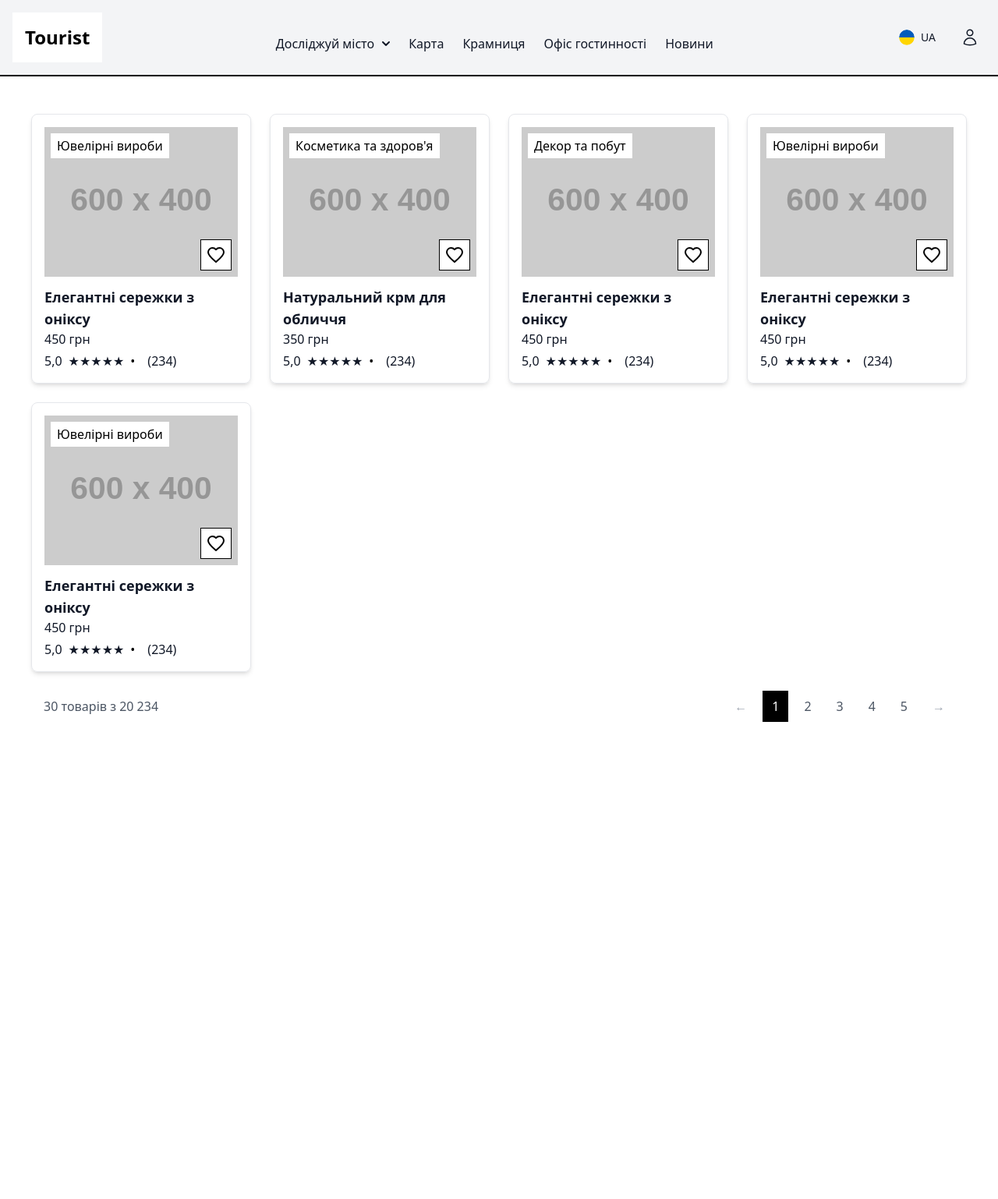
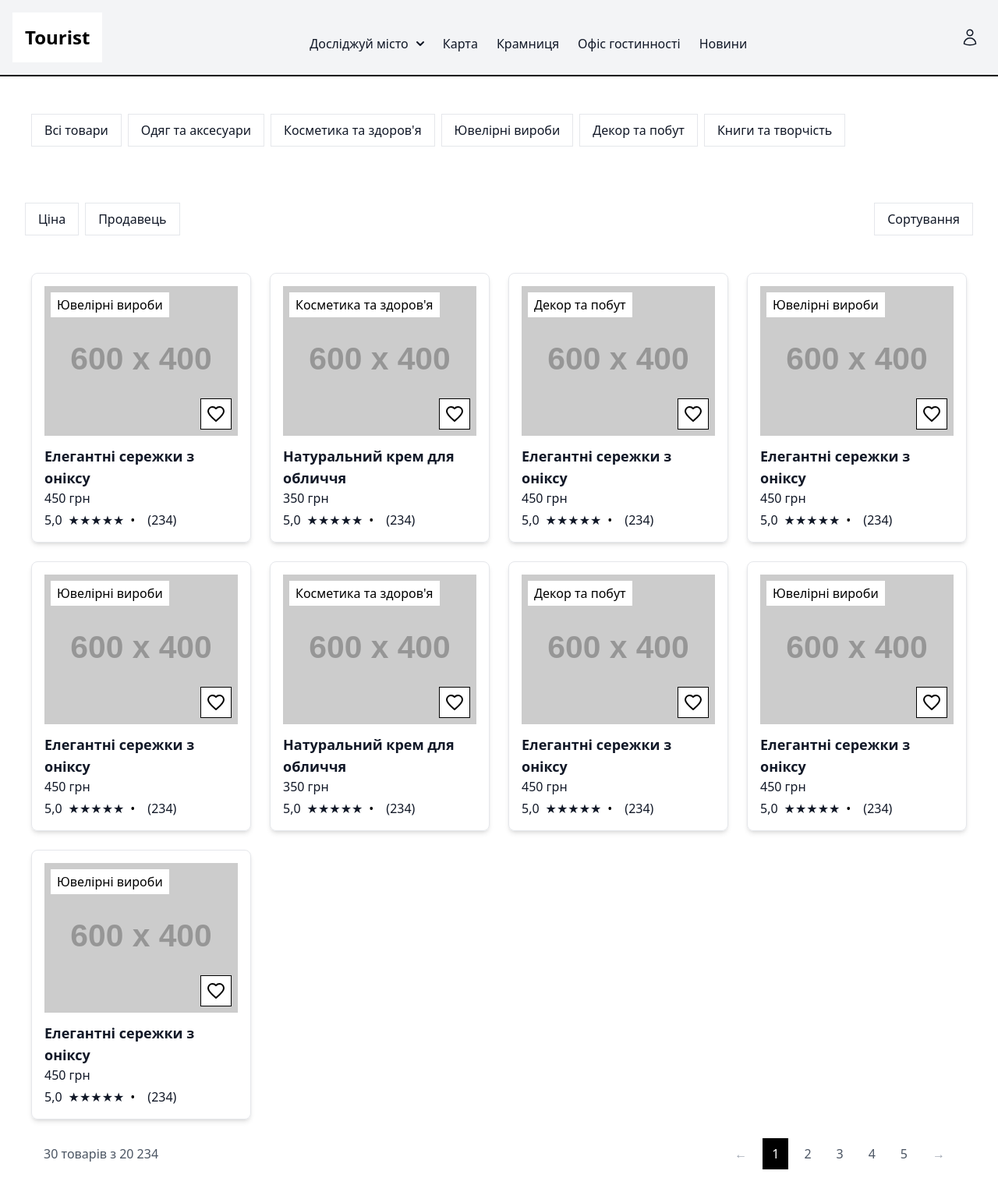
Before and after one commit to Angelina2708/touristkp, a website: page index.html in a window 1280 px wide. Shown: the whole page at 78% size. Before the commit the page ends 974 px from the top, so only its background shows below. Drawn offline with nearby package versions, Linux system fonts and the light colour scheme; placeholder pictures from the web are drawn by us.

Commit message:
update index page

```diff
--- a/index.html
+++ b/index.html
@@ -47,113 +47,6 @@
         </div>
 
         <div class="flex items-center gap-2">
-          <button id="language-dropdown-button" type="button" data-dropdown-toggle="language-dropdown-menu"
-            class="inline-flex items-center font-medium justify-center px-4 py-2 text-sm text-gray-900 rounded-lg cursor-pointer hover:bg-gray-100">
-            <svg class="w-5 h-5 rounded-full me-2" name="uk" xmlns="http://www.w3.org/2000/svg"
-              xmlns:xlink="http://www.w3.org/1999/xlink" version="1.1" viewBox="0 0 256 256" xml:space="preserve">
-
-              <defs>
-              </defs>
-              <g style="stroke: none; stroke-width: 0; stroke-dasharray: none; stroke-linecap: butt; stroke-linejoin: miter; stroke-miterlimit: 10; fill: none; fill-rule: nonzero; opacity: 1;"
-                transform="translate(1.4065934065934016 1.4065934065934016) scale(2.81 2.81)">
-                <path d="M 45 90 C 20.147 90 0 69.853 0 45 h 90 C 90 69.853 69.853 90 45 90 z"
-                  style="stroke: none; stroke-width: 1; stroke-dasharray: none; stroke-linecap: butt; stroke-linejoin: miter; stroke-miterlimit: 10; fill: rgb(255,213,0); fill-rule: nonzero; opacity: 1;"
-                  transform=" matrix(1 0 0 1 0 0) " stroke-linecap="round"></path>
-                <path d="M 45 0 C 20.147 0 0 20.147 0 45 h 90 C 90 20.147 69.853 0 45 0 z"
-                  style="stroke: none; stroke-width: 1; stroke-dasharray: none; stroke-linecap: butt; stroke-linejoin: miter; stroke-miterlimit: 10; fill: rgb(0,91,187); fill-rule: nonzero; opacity: 1;"
-                  transform=" matrix(1 0 0 1 0 0) " stroke-linecap="round"></path>
-              </g>
-              <script xmlns=""></script>
-            </svg>
-            <span id="current-language">UA</span>
-          </button>
-
-          <div id="language-dropdown-menu"
-            class="z-50 hidden absolute left-0 mt-2 w-20 bg-white divide-y divide-gray-100 rounded-lg shadow dark:bg-gray-700"
-            style="position: absolute; inset: 0px auto auto 0px; margin: 0px; transform: translate3d(1034.5px, 64px, 0px);"
-            data-popper-placement="bottom">
-            <ul class="py-2 text-sm font-medium" role="menu">
-              <li>
-                <a href="#" data-locale="en"
-                  class="block px-4 py-2 text-gray-700 hover:bg-gray-100 dark:text-gray-400 dark:hover:bg-gray-600 dark:hover:text-white language-option"
-                  role="menuitem">
-                  <div class="inline-flex items-center">
-                    <svg class="h-3.5 w-3.5 rounded-full me-2" name="en" aria-hidden="true"
-                      xmlns="http://www.w3.org/2000/svg" xmlns:xlink="http://www.w3.org/1999/xlink"
-                      viewBox="0 0 3900 3900">
-                      <path fill="#b22234" d="M0 0h7410v3900H0z"></path>
-                      <path d="M0 450h7410m0 600H0m0 600h7410m0 600H0m0 600h7410m0 600H0" stroke="#fff"
-                        stroke-width="300"></path>
-                      <path fill="#3c3b6e" d="M0 0h2964v2100H0z"></path>
-                      <g fill="#fff">
-                        <g id="d">
-                          <g id="c">
-                            <g id="e">
-                              <g id="b">
-                                <path id="a" d="M247 90l70.534 217.082-184.66-134.164h228.253L176.466 307.082z"></path>
-                                <use xlink:href="#a" y="420"></use>
-                                <use xlink:href="#a" y="840"></use>
-                                <use xlink:href="#a" y="1260"></use>
-                              </g>
-                              <use xlink:href="#a" y="1680"></use>
-                            </g>
-                            <use xlink:href="#b" x="247" y="210"></use>
-                          </g>
-                          <use xlink:href="#c" x="494"></use>
-                        </g>
-                        <use xlink:href="#d" x="988"></use>
-                        <use xlink:href="#c" x="1976"></use>
-                        <use xlink:href="#e" x="2470"></use>
-                      </g>
-                    </svg>
-                    EN
-                  </div>
-                </a>
-              </li>
-            </ul>
-          </div>
-
-          <script>
-            document.addEventListener("DOMContentLoaded", function () {
-              console.log('DOMContentLoaded');
-              const dropdownButton = document.getElementById("language-dropdown-button");
-              const dropdownMenu = document.getElementById("language-dropdown-menu");
-              const languageOptions = document.querySelectorAll(".language-option");
-              const currentLanguage = document.getElementById("current-language");
-
-              dropdownButton.addEventListener("click", function (e) {
-                dropdownMenu.classList.toggle("hidden");
-              });
-
-              languageOptions.forEach(option => {
-                option.addEventListener("click", function (event) {
-                  console.log('click');
-                  event.preventDefault();
-                  const selectedLocale = this.getAttribute("data-locale");
-
-                  // currentLanguage.textContent = selectedLocale.toUpperCase();
-
-                  let segments = window.location.pathname.split('/').filter(s => s.length > 0);
-                  if (segments.length > 0 && ['ua', 'en'].includes(segments[0])) {
-                    segments[0] = selectedLocale;
-                  } else {
-                    segments.unshift(selectedLocale);
-                  }
-
-                  const newPath = '/' + segments.join('/');
-                  console.log(newPath, 'newPath');
-                  window.location.href = newPath;
-                });
-              });
-
-              document.addEventListener("click", function (event) {
-                if (!dropdownButton.contains(event.target) && !dropdownMenu.contains(event.target)) {
-                  dropdownMenu.classList.add("hidden");
-                }
-              });
-            });
-
-          </script>
 
           <button type="button" class="flex text-sm rounded-full md:me-0 p-2 hover:bg-gray-100" id="user-menu-button"
             aria-expanded="false" data-dropdown-toggle="user-dropdown" data-dropdown-placement="bottom">
@@ -200,18 +93,84 @@
   </header>
 
   <main class="container mx-auto px-4 py-6 ">
+
+    <!--  фільтри з чекбоксами -->
+    <div class="flex space-x-2 mx-auto p-6">
+      <label class="flex items-center border px-4 py-2 cursor-pointer hover:bg-gray-300">
+        <input type="checkbox" class="hidden" checked>
+        Всі товари
+      </label>
+
+      <label class="flex items-center border  px-4 py-2 cursor-pointer hover:bg-gray-300">
+        <input type="checkbox" class="hidden">
+        Одяг та аксесуари
+      </label>
+
+      <label class="flex items-center border  px-4 py-2 cursor-pointer hover:bg-gray-300">
+        <input type="checkbox" class="hidden">
+        Косметика та здоров'я
+      </label>
+
+      <label class="flex items-center border px-4 py-2 cursor-pointer hover:bg-gray-300">
+        <input type="checkbox" class="hidden">
+        Ювелірні вироби
+      </label>
+
+      <label class="flex items-center border px-4 py-2 cursor-pointer hover:bg-gray-300">
+        <input type="checkbox" class="hidden">
+        Декор та побут
+      </label>
+
+      <label class="flex items-center border px-4 py-2 cursor-pointer hover:bg-gray-300">
+        <input type="checkbox" class="hidden">
+        Книги та творчість
+      </label>
+    </div>
+
+    <!-- фільтри інші -->
+    <div class="flex space-x-2 mx-auto p-6 justify-between items-center mt-6 px-4">
+      <div class="flex space-x-2">
+        <!-- Фільтр за ціною -->
+        <div class="relative group">
+          <button class="border px-4 py-2 bg-white hover:bg-gray-200">
+            Ціна
+          </button>
+        </div>
+        <!-- Фільтр за продавцем -->
+        <div class="relative group">
+          <button class="border px-4 py-2 bg-white hover:bg-gray-200">
+            Продавець
+          </button>
+        </div>
+      </div>
+      <div>
+        <!-- Сортування (в кінці рядка) -->
+        <div class="relative group ml-auto">
+          <button class="border px-4 py-2 bg-white hover:bg-gray-200">
+            Сортування
+          </button>
+        </div>
+      </div>
+    </div>
+
+
+
+
     <!-- тут мають бути всі товари і тд -->
     <div class="container mx-auto p-6 ">
       <div class="grid grid-cols-1 sm:grid-cols-2 md:grid-cols-3 lg:grid-cols-4 gap-6">
 
         <!-- Карточка товару -->
-        <div class="border rounded-lg shadow-md p-4 w-full">
+        <div class="border rounded-lg shadow-md hover:shadow-2xl transition-shadow duration-300 p-4 w-full">
           <div class="relative">
             <img src="https://placehold.co/600x400/png" alt="Товар" class="w-full h-48 object-cover ">
             <span class="absolute top-2 left-2 text-black text-s px-2 py-1 bg-white">Ювелірні вироби</span>
-            <button class="absolute bottom-2 right-2 w-10 h-10 border border-black bg-white flex items-center justify-center ">
-              <svg xmlns="http://www.w3.org/2000/svg" fill="none" viewBox="0 0 24 24" stroke-width="2" stroke="black" class="w-6 h-6  hover:fill-red-500 hover:stroke-red-500">
-                <path stroke-linecap="round" stroke-linejoin="round" d="M12 21l-1.45-1.318C5.4 15.368 2 12.274 2 8.5 2 5.42 4.42 3 7.5 3c1.74 0 3.41.81 4.5 2.09C13.09 3.81 14.76 3 16.5 3 19.58 3 22 5.42 22 8.5c0 3.774-3.4 6.868-8.55 11.182L12 21z"/>
+            <button
+              class="absolute bottom-2 right-2 w-10 h-10 border border-black bg-white flex items-center justify-center ">
+              <svg xmlns="http://www.w3.org/2000/svg" fill="none" viewBox="0 0 24 24" stroke-width="2" stroke="black"
+                class="w-6 h-6  hover:fill-red-500 hover:stroke-red-500">
+                <path stroke-linecap="round" stroke-linejoin="round"
+                  d="M12 21l-1.45-1.318C5.4 15.368 2 12.274 2 8.5 2 5.42 4.42 3 7.5 3c1.74 0 3.41.81 4.5 2.09C13.09 3.81 14.76 3 16.5 3 19.58 3 22 5.42 22 8.5c0 3.774-3.4 6.868-8.55 11.182L12 21z" />
               </svg>
             </button> <!-- Сердечко -->
           </div>
@@ -225,18 +184,21 @@
           </div>
         </div>
         <!-- Кінець однієї карти товару -->
-         <!-- 2 -->
-        <div class="border rounded-lg shadow-md p-4 w-full">
+        <!-- 2 -->
+        <div class="border rounded-lg shadow-md hover:shadow-2xl transition-shadow duration-300 p-4 w-full">
           <div class="relative">
             <img src="https://placehold.co/600x400/png" alt="Товар" class="w-full h-48 object-cover ">
             <span class="absolute top-2 left-2 text-black text-s px-2 py-1 bg-white">Косметика та здоров'я</span>
-            <button class="absolute bottom-2 right-2 w-10 h-10 border border-black bg-white flex items-center justify-center">
-              <svg xmlns="http://www.w3.org/2000/svg" fill="none" viewBox="0 0 24 24" stroke-width="2" stroke="black" class="w-6 h-6  hover:fill-red-500 hover:stroke-red-500">
-                <path stroke-linecap="round" stroke-linejoin="round" d="M12 21l-1.45-1.318C5.4 15.368 2 12.274 2 8.5 2 5.42 4.42 3 7.5 3c1.74 0 3.41.81 4.5 2.09C13.09 3.81 14.76 3 16.5 3 19.58 3 22 5.42 22 8.5c0 3.774-3.4 6.868-8.55 11.182L12 21z"/>
+            <button
+              class="absolute bottom-2 right-2 w-10 h-10 border border-black bg-white flex items-center justify-center">
+              <svg xmlns="http://www.w3.org/2000/svg" fill="none" viewBox="0 0 24 24" stroke-width="2" stroke="black"
+                class="w-6 h-6  hover:fill-red-500 hover:stroke-red-500">
+                <path stroke-linecap="round" stroke-linejoin="round"
+                  d="M12 21l-1.45-1.318C5.4 15.368 2 12.274 2 8.5 2 5.42 4.42 3 7.5 3c1.74 0 3.41.81 4.5 2.09C13.09 3.81 14.76 3 16.5 3 19.58 3 22 5.42 22 8.5c0 3.774-3.4 6.868-8.55 11.182L12 21z" />
               </svg>
             </button> <!-- Сердечко -->
           </div>
-          <h3 class="mt-3 font-semibold text-lg">Натуральний крм для обличчя</h3>
+          <h3 class="mt-3 font-semibold text-lg">Натуральний крем для обличчя</h3>
           <p class="text-black-600">350 грн</p>
           <div class="flex items-center text-black-500 mt-1">
             <span class="text-black-500 mr-2">5,0</span> <!-- Середня оцінка -->
@@ -246,13 +208,16 @@
           </div>
         </div>
         <!-- 3 -->
-        <div class="border rounded-lg shadow-md p-4 w-full">
+        <div class="border rounded-lg shadow-md hover:shadow-2xl transition-shadow duration-300 p-4 w-full">
           <div class="relative">
             <img src="https://placehold.co/600x400/png" alt="Товар" class="w-full h-48 object-cover ">
             <span class="absolute top-2 left-2 text-black text-s px-2 py-1 bg-white">Декор та побут</span>
-            <button class="absolute bottom-2 right-2 w-10 h-10 border border-black bg-white flex items-center justify-center">
-              <svg xmlns="http://www.w3.org/2000/svg" fill="none" viewBox="0 0 24 24" stroke-width="2" stroke="black" class="w-6 h-6  hover:fill-red-500 hover:stroke-red-500">
-                <path stroke-linecap="round" stroke-linejoin="round" d="M12 21l-1.45-1.318C5.4 15.368 2 12.274 2 8.5 2 5.42 4.42 3 7.5 3c1.74 0 3.41.81 4.5 2.09C13.09 3.81 14.76 3 16.5 3 19.58 3 22 5.42 22 8.5c0 3.774-3.4 6.868-8.55 11.182L12 21z"/>
+            <button
+              class="absolute bottom-2 right-2 w-10 h-10 border border-black bg-white flex items-center justify-center">
+              <svg xmlns="http://www.w3.org/2000/svg" fill="none" viewBox="0 0 24 24" stroke-width="2" stroke="black"
+                class="w-6 h-6  hover:fill-red-500 hover:stroke-red-500">
+                <path stroke-linecap="round" stroke-linejoin="round"
+                  d="M12 21l-1.45-1.318C5.4 15.368 2 12.274 2 8.5 2 5.42 4.42 3 7.5 3c1.74 0 3.41.81 4.5 2.09C13.09 3.81 14.76 3 16.5 3 19.58 3 22 5.42 22 8.5c0 3.774-3.4 6.868-8.55 11.182L12 21z" />
               </svg>
             </button> <!-- Сердечко -->
           </div>
@@ -266,13 +231,16 @@
           </div>
         </div>
         <!-- 4 -->
-        <div class="border rounded-lg shadow-md p-4 w-full">
+        <div class="border rounded-lg shadow-md hover:shadow-2xl transition-shadow duration-300 p-4 w-full">
           <div class="relative">
             <img src="https://placehold.co/600x400/png" alt="Товар" class="w-full h-48 object-cover ">
             <span class="absolute top-2 left-2 text-black text-s px-2 py-1 bg-white">Ювелірні вироби</span>
-            <button class="absolute bottom-2 right-2 w-10 h-10 border border-black bg-white flex items-center justify-center">
-              <svg xmlns="http://www.w3.org/2000/svg" fill="none" viewBox="0 0 24 24" stroke-width="2" stroke="black" class="w-6 h-6  hover:fill-red-500 hover:stroke-red-500">
-                <path stroke-linecap="round" stroke-linejoin="round" d="M12 21l-1.45-1.318C5.4 15.368 2 12.274 2 8.5 2 5.42 4.42 3 7.5 3c1.74 0 3.41.81 4.5 2.09C13.09 3.81 14.76 3 16.5 3 19.58 3 22 5.42 22 8.5c0 3.774-3.4 6.868-8.55 11.182L12 21z"/>
+            <button
+              class="absolute bottom-2 right-2 w-10 h-10 border border-black bg-white flex items-center justify-center">
+              <svg xmlns="http://www.w3.org/2000/svg" fill="none" viewBox="0 0 24 24" stroke-width="2" stroke="black"
+                class="w-6 h-6  hover:fill-red-500 hover:stroke-red-500">
+                <path stroke-linecap="round" stroke-linejoin="round"
+                  d="M12 21l-1.45-1.318C5.4 15.368 2 12.274 2 8.5 2 5.42 4.42 3 7.5 3c1.74 0 3.41.81 4.5 2.09C13.09 3.81 14.76 3 16.5 3 19.58 3 22 5.42 22 8.5c0 3.774-3.4 6.868-8.55 11.182L12 21z" />
               </svg>
             </button> <!-- Сердечко -->
           </div>
@@ -286,13 +254,16 @@
           </div>
         </div>
         <!-- 5 -->
-        <div class="border rounded-lg shadow-md p-4">
+        <div class="border rounded-lg shadow-md hover:shadow-2xl transition-shadow duration-300 p-4">
           <div class="relative">
             <img src="https://placehold.co/600x400/png" alt="Товар" class="w-full h-48 object-cover ">
             <span class="absolute top-2 left-2 text-black text-s px-2 py-1 bg-white">Ювелірні вироби</span>
-            <button class="absolute bottom-2 right-2 w-10 h-10 border border-black bg-white flex items-center justify-center">
-              <svg xmlns="http://www.w3.org/2000/svg" fill="none" viewBox="0 0 24 24" stroke-width="2" stroke="black" class="w-6 h-6  hover:fill-red-500 hover:stroke-red-500">
-                <path stroke-linecap="round" stroke-linejoin="round" d="M12 21l-1.45-1.318C5.4 15.368 2 12.274 2 8.5 2 5.42 4.42 3 7.5 3c1.74 0 3.41.81 4.5 2.09C13.09 3.81 14.76 3 16.5 3 19.58 3 22 5.42 22 8.5c0 3.774-3.4 6.868-8.55 11.182L12 21z"/>
+            <button
+              class="absolute bottom-2 right-2 w-10 h-10 border border-black bg-white flex items-center justify-center">
+              <svg xmlns="http://www.w3.org/2000/svg" fill="none" viewBox="0 0 24 24" stroke-width="2" stroke="black"
+                class="w-6 h-6  hover:fill-red-500 hover:stroke-red-500">
+                <path stroke-linecap="round" stroke-linejoin="round"
+                  d="M12 21l-1.45-1.318C5.4 15.368 2 12.274 2 8.5 2 5.42 4.42 3 7.5 3c1.74 0 3.41.81 4.5 2.09C13.09 3.81 14.76 3 16.5 3 19.58 3 22 5.42 22 8.5c0 3.774-3.4 6.868-8.55 11.182L12 21z" />
               </svg>
             </button> <!-- Сердечко -->
           </div>
@@ -305,7 +276,99 @@
             <span class="text-black-500 ml-2">(234)</span> <!-- Кількість оцінок -->
           </div>
         </div>
-
+        <!-- 6 -->
+        <div class="border rounded-lg shadow-md hover:shadow-2xl transition-shadow duration-300 p-4 w-full">
+          <div class="relative">
+            <img src="https://placehold.co/600x400/png" alt="Товар" class="w-full h-48 object-cover ">
+            <span class="absolute top-2 left-2 text-black text-s px-2 py-1 bg-white">Косметика та здоров'я</span>
+            <button
+              class="absolute bottom-2 right-2 w-10 h-10 border border-black bg-white flex items-center justify-center">
+              <svg xmlns="http://www.w3.org/2000/svg" fill="none" viewBox="0 0 24 24" stroke-width="2" stroke="black"
+                class="w-6 h-6  hover:fill-red-500 hover:stroke-red-500">
+                <path stroke-linecap="round" stroke-linejoin="round"
+                  d="M12 21l-1.45-1.318C5.4 15.368 2 12.274 2 8.5 2 5.42 4.42 3 7.5 3c1.74 0 3.41.81 4.5 2.09C13.09 3.81 14.76 3 16.5 3 19.58 3 22 5.42 22 8.5c0 3.774-3.4 6.868-8.55 11.182L12 21z" />
+              </svg>
+            </button> <!-- Сердечко -->
+          </div>
+          <h3 class="mt-3 font-semibold text-lg">Натуральний крем для обличчя</h3>
+          <p class="text-black-600">350 грн</p>
+          <div class="flex items-center text-black-500 mt-1">
+            <span class="text-black-500 mr-2">5,0</span> <!-- Середня оцінка -->
+            ★★★★★
+            <span class="text-black mx-2">•</span> <!-- Чорна крапка -->
+            <span class="text-black-500 ml-2">(234)</span> <!-- Кількість оцінок -->
+          </div>
+        </div>
+        <!-- 7 -->
+        <div class="border rounded-lg shadow-md shadow-md hover:shadow-2xl transition-shadow duration-300 p-4 w-full">
+          <div class="relative">
+            <img src="https://placehold.co/600x400/png" alt="Товар" class="w-full h-48 object-cover ">
+            <span class="absolute top-2 left-2 text-black text-s px-2 py-1 bg-white">Декор та побут</span>
+            <button
+              class="absolute bottom-2 right-2 w-10 h-10 border border-black bg-white flex items-center justify-center">
+              <svg xmlns="http://www.w3.org/2000/svg" fill="none" viewBox="0 0 24 24" stroke-width="2" stroke="black"
+                class="w-6 h-6  hover:fill-red-500 hover:stroke-red-500">
+                <path stroke-linecap="round" stroke-linejoin="round"
+                  d="M12 21l-1.45-1.318C5.4 15.368 2 12.274 2 8.5 2 5.42 4.42 3 7.5 3c1.74 0 3.41.81 4.5 2.09C13.09 3.81 14.76 3 16.5 3 19.58 3 22 5.42 22 8.5c0 3.774-3.4 6.868-8.55 11.182L12 21z" />
+              </svg>
+            </button> <!-- Сердечко -->
+          </div>
+          <h3 class="mt-3 font-semibold text-lg">Елегантні сережки з оніксу</h3>
+          <p class="text-black-600">450 грн</p>
+          <div class="flex items-center text-black-500 mt-1">
+            <span class="text-black-500 mr-2">5,0</span> <!-- Середня оцінка -->
+            ★★★★★
+            <span class="text-black mx-2">•</span> <!-- Чорна крапка -->
+            <span class="text-black-500 ml-2">(234)</span> <!-- Кількість оцінок -->
+          </div>
+        </div>
+        <!-- 8 -->
+        <div class="border rounded-lg shadow-md shadow-md hover:shadow-2xl transition-shadow duration-300 p-4 w-full">
+          <div class="relative">
+            <img src="https://placehold.co/600x400/png" alt="Товар" class="w-full h-48 object-cover ">
+            <span class="absolute top-2 left-2 text-black text-s px-2 py-1 bg-white">Ювелірні вироби</span>
+            <button
+              class="absolute bottom-2 right-2 w-10 h-10 border border-black bg-white flex items-center justify-center">
+              <svg xmlns="http://www.w3.org/2000/svg" fill="none" viewBox="0 0 24 24" stroke-width="2" stroke="black"
+                class="w-6 h-6  hover:fill-red-500 hover:stroke-red-500">
+                <path stroke-linecap="round" stroke-linejoin="round"
+                  d="M12 21l-1.45-1.318C5.4 15.368 2 12.274 2 8.5 2 5.42 4.42 3 7.5 3c1.74 0 3.41.81 4.5 2.09C13.09 3.81 14.76 3 16.5 3 19.58 3 22 5.42 22 8.5c0 3.774-3.4 6.868-8.55 11.182L12 21z" />
+              </svg>
+            </button> <!-- Сердечко -->
+          </div>
+          <h3 class="mt-3 font-semibold text-lg">Елегантні сережки з оніксу</h3>
+          <p class="text-black-600">450 грн</p>
+          <div class="flex items-center text-black-500 mt-1">
+            <span class="text-black-500 mr-2">5,0</span> <!-- Середня оцінка -->
+            ★★★★★
+            <span class="text-black mx-2">•</span> <!-- Чорна крапка -->
+            <span class="text-black-500 ml-2">(234)</span> <!-- Кількість оцінок -->
+          </div>
+        </div>
+        <!-- 9 -->
+        <div class="border rounded-lg shadow-md shadow-md hover:shadow-2xl transition-shadow duration-300 p-4">
+          <div class="relative">
+            <img src="https://placehold.co/600x400/png" alt="Товар" class="w-full h-48 object-cover ">
+            <span class="absolute top-2 left-2 text-black text-s px-2 py-1 bg-white">Ювелірні вироби</span>
+            <button
+              class="absolute bottom-2 right-2 w-10 h-10 border border-black bg-white flex items-center justify-center">
+              <svg xmlns="http://www.w3.org/2000/svg" fill="none" viewBox="0 0 24 24" stroke-width="2" stroke="black"
+                class="w-6 h-6  hover:fill-red-500 hover:stroke-red-500">
+                <path stroke-linecap="round" stroke-linejoin="round"
+                  d="M12 21l-1.45-1.318C5.4 15.368 2 12.274 2 8.5 2 5.42 4.42 3 7.5 3c1.74 0 3.41.81 4.5 2.09C13.09 3.81 14.76 3 16.5 3 19.58 3 22 5.42 22 8.5c0 3.774-3.4 6.868-8.55 11.182L12 21z" />
+              </svg>
+            </button> <!-- Сердечко -->
+          </div>
+          <h3 class="mt-3 font-semibold text-lg">Елегантні сережки з оніксу</h3>
+          <p class="text-black-600">450 грн</p>
+          <div class="flex items-center text-black-500 mt-1">
+            <span class="text-black-500 mr-2">5,0</span> <!-- Середня оцінка -->
+            ★★★★★
+            <span class="text-black mx-2">•</span> <!-- Чорна крапка -->
+            <span class="text-black-500 ml-2">(234)</span> <!-- Кількість оцінок -->
+          </div>
+        </div>
+        <!-- поки кінець карток -->
 
       </div>
 
```
